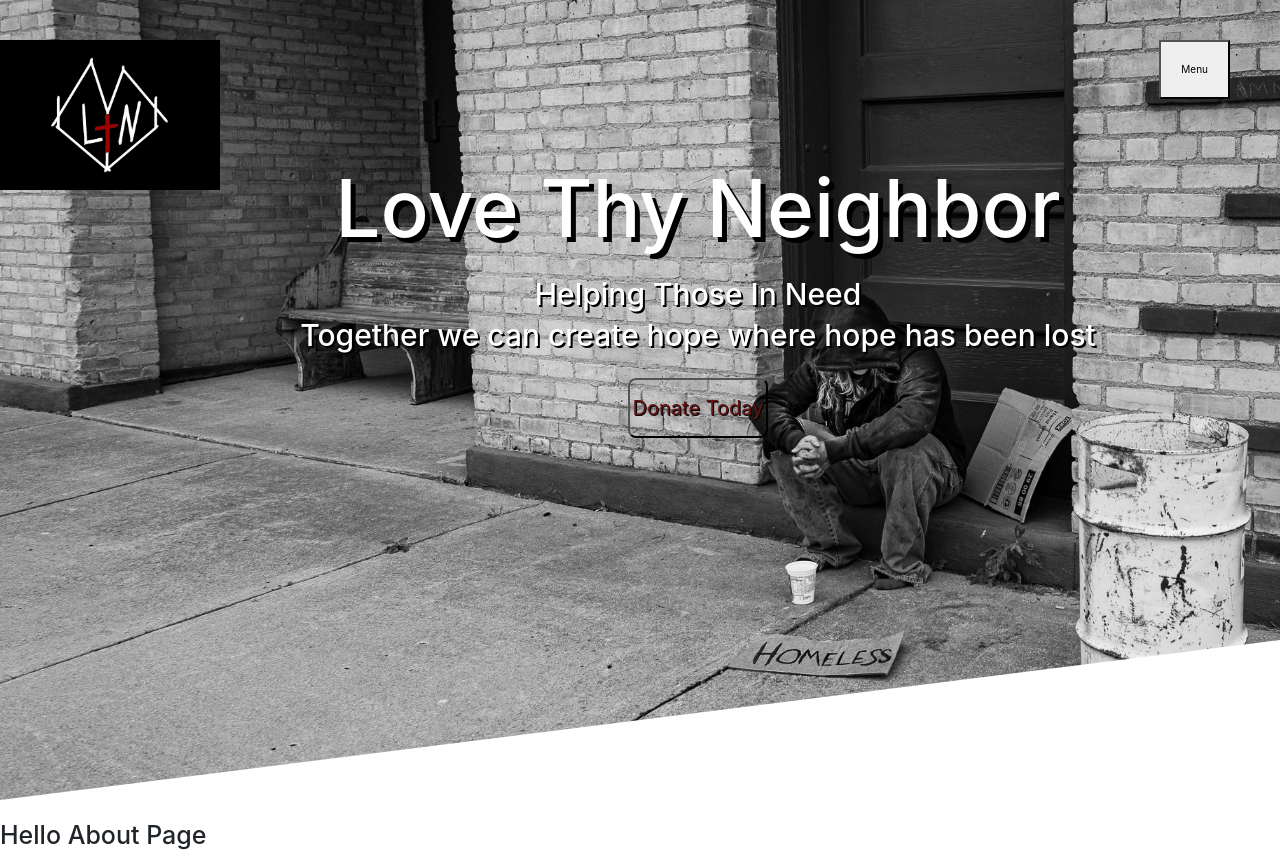
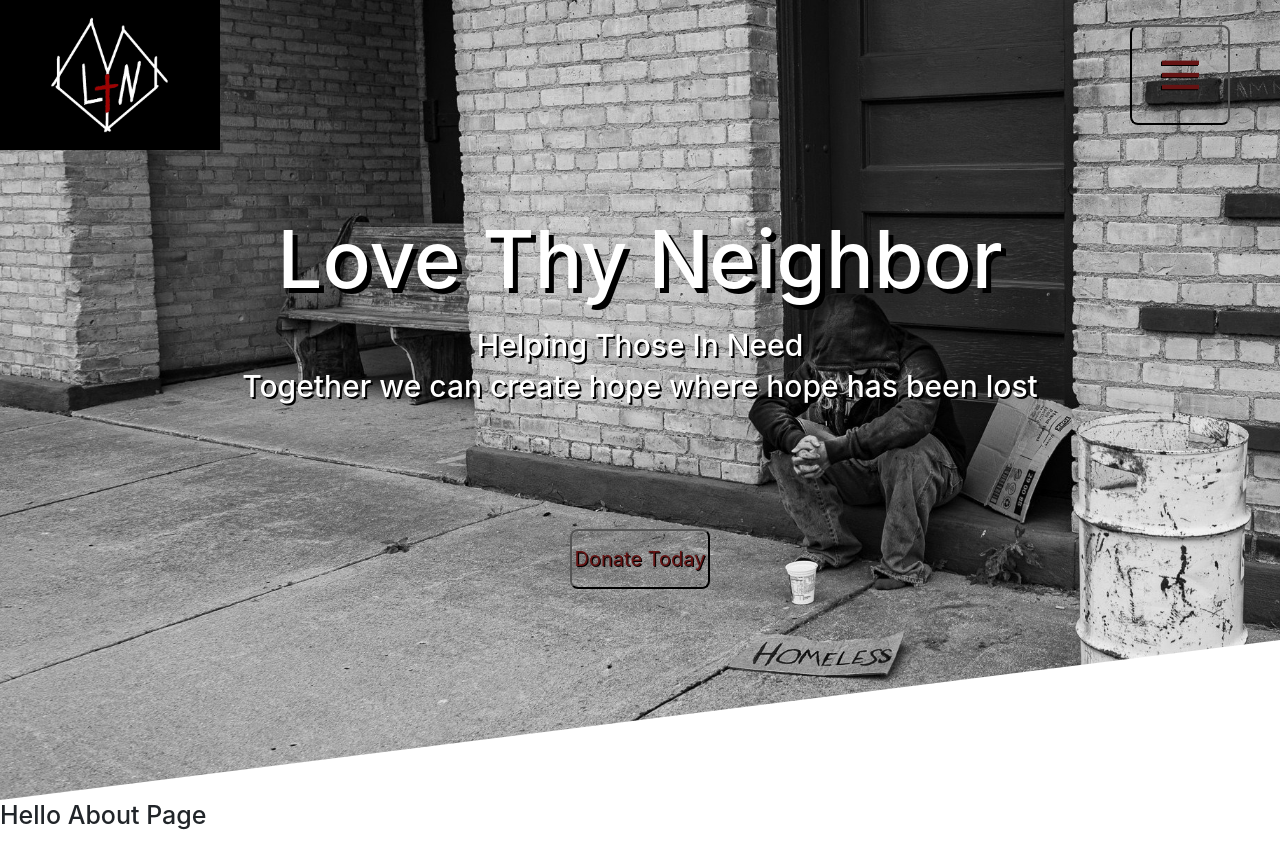
Before and after one commit to Austin-dv-Evans/love-thy-neighbor, a React (Create React App) app: page / in a window 1280 px wide. Built offline with nearby package versions, Linux system fonts and the light colour scheme.

Commit message:
animations added, navbar styled

```diff
--- a/src/components/LandingPage.js
+++ b/src/components/LandingPage.js
@@ -1,5 +1,5 @@
 import React from 'react'
-import { Jumbotron, Container } from 'react-bootstrap'
+import { Container } from 'react-bootstrap'
 import socks from '../assets/ltnHomelessPage.jpg'
 import Button from '../components/Button'
 import Navbar from '../components/Navbar'
@@ -7,7 +7,7 @@ import Navbar from '../components/Navbar'
 const LandingPage = () => {
     return (
         <div>
-            <Jumbotron fluid className="landing__jumbotron" style={{ backgroundImage: `url(${socks})`, backgroundSize: 'cover'}}>
+            <div className="landing__jumbotron" style={{ backgroundImage: `url(${socks})`, backgroundSize: 'cover'}}>
             <Navbar/>
                 <Container className="landing__container">
                     <h1 className='landing__jumbotron-heading1'>Love Thy Neighbor</h1>
@@ -19,7 +19,7 @@ const LandingPage = () => {
                     </h6>
                     <Button />
                 </Container>
-            </Jumbotron>
+            </div>
         </div>
     )
 }
--- a/src/components/Navbar.js
+++ b/src/components/Navbar.js
@@ -7,6 +7,7 @@ const NavbarMain = () => {
 
   const openMenu = () => {
     setToggle(!toggle)
+    console.log(toggle)
   }
 
   return (
@@ -15,9 +16,8 @@ const NavbarMain = () => {
         <img src={logo} alt="ltnLogo" className="nav__navbar--brand" />
       </a>
       <div className="nav__navbar">
-        {toggle && <button onClick={() => openMenu()} className="nav__menuButton">Menu</button>}
-        {!toggle && (
-          <div className="nav__menu">
+        {/* {!toggle && ( */}
+        <div className={toggle ? "nav__menu--true-hidden" : "nav__menu--false-displayed"}>
           <a
             href="#about"
             className="nav__navbar--link"
@@ -47,6 +47,11 @@ const NavbarMain = () => {
             Contact
           </a>
         </div>
+        {/* // )} */}
+        {toggle && (
+          <button className="nav__menuButton" onClick={() => openMenu()}>
+            lll
+          </button>
         )}
       </div>
     </nav>
--- a/src/styles/Css/components/button.css
+++ b/src/styles/Css/components/button.css
@@ -7,7 +7,7 @@
   font-size: 2rem;
   border-radius: 8px;
   font-weight: 400;
-  margin-top: 2rem;
+  margin-top: 12rem;
   text-shadow: 1px 1px #000000; }
   .button__donate:hover {
     transform: scale(1.1);
--- a/src/styles/Sass/App.scss
+++ b/src/styles/Sass/App.scss
@@ -4,6 +4,7 @@
 @import '../Sass/base/_base';
 
 @import '../Sass/abstracts/mixins';
+@import '../Sass/abstracts/animations';
 
 @import '../Sass/components/landingPage';
 @import '../Sass/components/button';
--- /dev/null
+++ b/src/styles/Sass/abstracts/_animations.scss
@@ -0,0 +1,71 @@
+@keyframes moveInLeft {
+  0% {
+    opacity: 0;
+    transform: translateX(10rem);
+  }
+
+  80% {
+    transform: translateX(-1rem);
+  }
+
+  100% {
+    opacity: 1;
+    transform: translateX(0);
+  }
+}
+@keyframes wobble {
+  0% {
+    transform: rotate(-10deg);
+  }
+  33% {
+    transform: rotate(15deg);
+  }
+  67% {
+    transform: rotate(-15deg);
+  }
+  100% {
+    transform: rotate(0deg);
+  }
+}
+@keyframes fadeInButton {
+  0% {
+    opacity: 0;
+    transform: translateY(2rem);
+  }
+
+  100% {
+    opacity: 1;
+    transform: translateX(0);
+  }
+}
+@keyframes fadeOutButton {
+  0% {
+    opacity: 1;
+    transform: translateY(2rem);
+  }
+
+  100% {
+    opacity: 0;
+    transform: translateX(0);
+  }
+}
+
+@keyframes moveOutRight {
+  0% {
+    opacity: 1;
+  }
+  30%{
+    transform: translateY(-13rem);
+    opacity: .5;
+  }
+  70%{
+    transform: translateY(-30rem);
+    opacity: .8;
+  }
+  100%{
+    transform: translateY(-30rem);
+    opacity: 0;
+    visibility: hidden;
+    max-height: 0;
+  }
+}
--- a/src/styles/Sass/components/_landingPage.scss
+++ b/src/styles/Sass/components/_landingPage.scss
@@ -2,11 +2,8 @@
   position: relative;
   z-index: -1;
   &__container{
-      // height: 100vh;
       color: white;
-      position: absolute;
-      top: 20%;
-      left: 10%;
+      @include absCenter;
       display: flex;
       flex-direction: column;
       align-items: center;
@@ -16,6 +13,7 @@
       background-position: center;
       position: relative;
       clip-path: polygon(0 0, 100% 0, 100% 80%, 0 100%);
+      padding-top: 0;
       &-heading1{
           font-size: 8rem;
           margin-bottom: 2rem;
--- a/src/styles/Sass/components/button.scss
+++ b/src/styles/Sass/components/button.scss
@@ -1,5 +1,4 @@
 .button{
-
 
   &__donate{
     background-color: transparent;
@@ -10,7 +9,7 @@
     font-size: 2rem;
     border-radius: 8px;
     font-weight: 400;
-    margin-top: 2rem;
+    margin-top: 12rem;
     text-shadow: 1px 1px #000000 ;
 
     &:hover{
--- a/src/styles/Sass/layout/__nav.scss
+++ b/src/styles/Sass/layout/__nav.scss
@@ -2,8 +2,11 @@
   background-color: transparent;
   position: relative;
   z-index: 1;
+  display: flex;
+  align-items: center;
+  justify-content: center;
     &__navbar{
-      min-height: 10rem;
+      min-height: 15rem;
       background-color: transparent;
       display: flex;
       align-items: center;
@@ -24,17 +27,34 @@
             }
         }
     }
-    &__menu{
-      position: absolute;
-      left: 35%;
-      top: 0;
+    &__menu--true-hidden{
       z-index: 1;
+      display: none;
+    }
+    &__menu--false-displayed{
+      z-index: 1;
+      margin-right: 8rem;
+      animation-name: moveInLeft;
+      animation-duration: .5s;
+      animation-timing-function: ease-out;
     }
     &__menuButton{
       margin: 0 5rem;
-      padding: 2rem;
-      position: absolute;
-      right: 0;
-      top: 0;
+      transform: rotate(90deg);
+      background-color: transparent;
+      width: 10rem;
+      height: 10rem;
+      color: var(--color-primary);
+      font-weight: bold;
+      font-size: 5rem;
+      border-radius: 8px;
+      font-weight: 400;
+      text-shadow: 1px 1px #000000 ;
+      transition: all 1s;
+
+      &:hover{
+        transform: scale(1.1);
+        font-weight: 700;
+      }
     }
 }
```
Also changed, not shown: src/styles/Css/App.css. Lines whose indentation alone changed are shown as unchanged.
